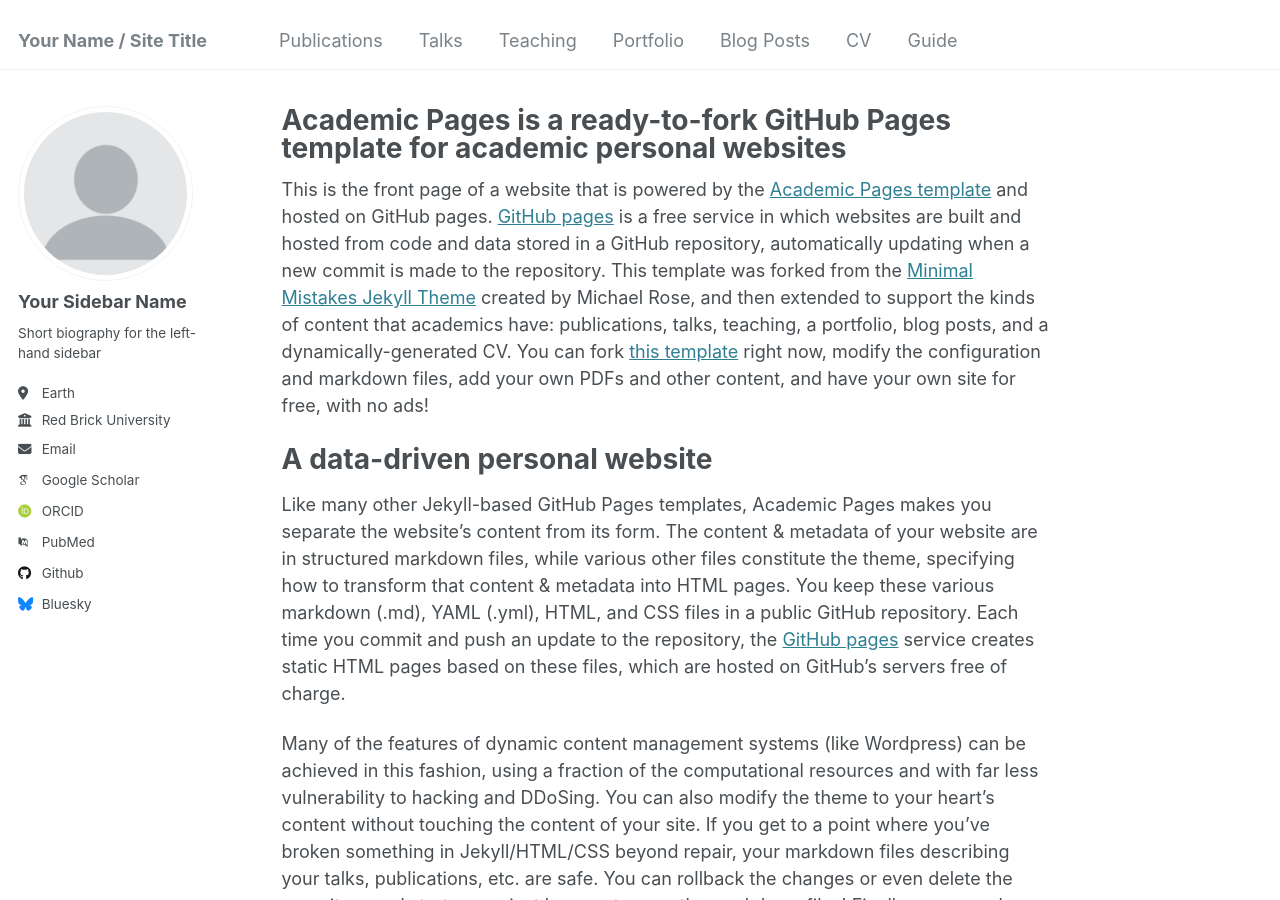
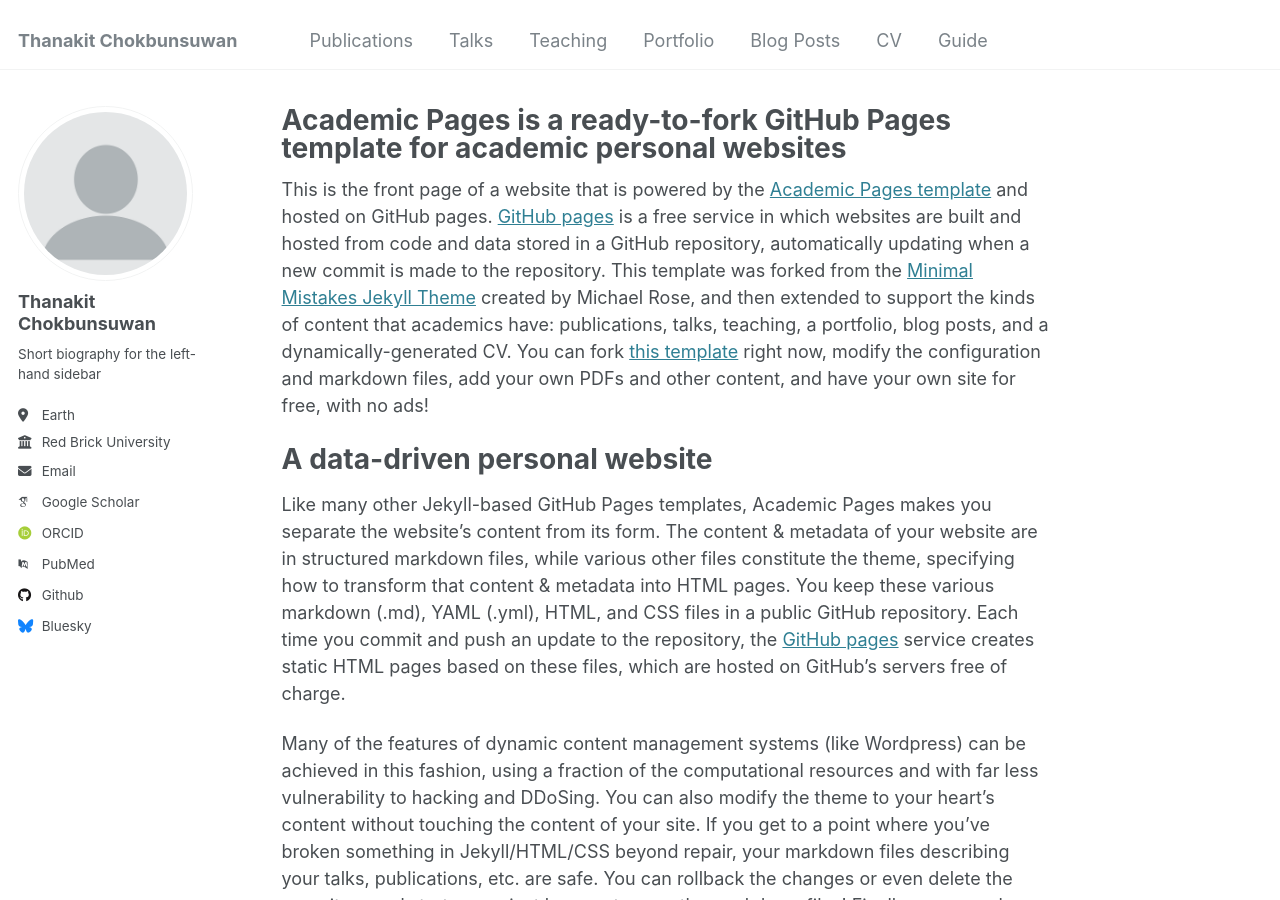
Before and after one commit to TeeThanakit/TeeThanakit.github.io, a Jekyll site: the page built from _pages/about.md, in a window 1280 px wide and 900 px high. Built offline with Jekyll 4.4.1, drawn with Linux system fonts in a browser that asks for light colours; some web fonts are replaced.

Commit message:
Update site title and author name in configuration

```diff
--- a/_config.yml
+++ b/_config.yml
@@ -8,7 +8,7 @@
 
 # Basic Site Settings
 locale                   : "en-US"
-title                    : "Your Name / Site Title"
+title                    : "Thanakit Chokbunsuwan"
 title_separator          : "-"
 name                     : &name "Your Name"
 description              : &description "personal description"
@@ -22,7 +22,7 @@ repository               : "academicpages/academicpages.github.io"
 author:
   # Biographic information
   avatar           : "profile.png"
-  name             : "Your Sidebar Name"
+  name             : "Thanakit Chokbunsuwan"
   pronouns         : # example: "she/her"
   bio              : "Short biography for the left-hand sidebar"
   location         : "Earth"
```
Also changed, not shown: 1 other file.
